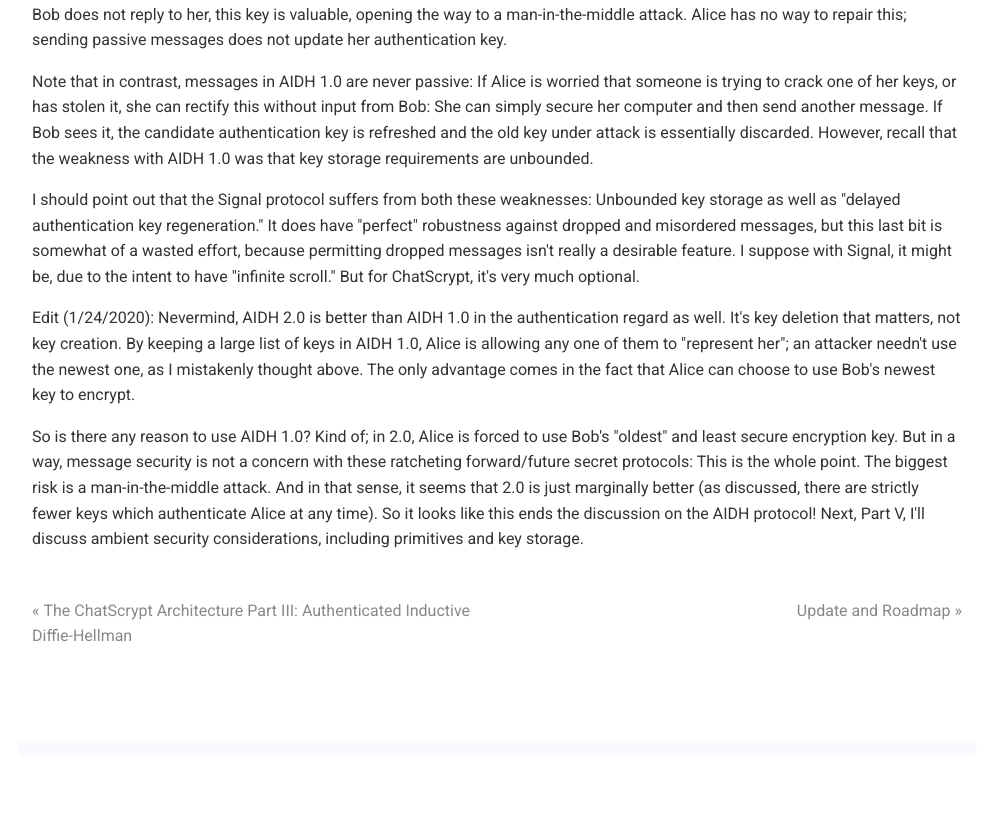
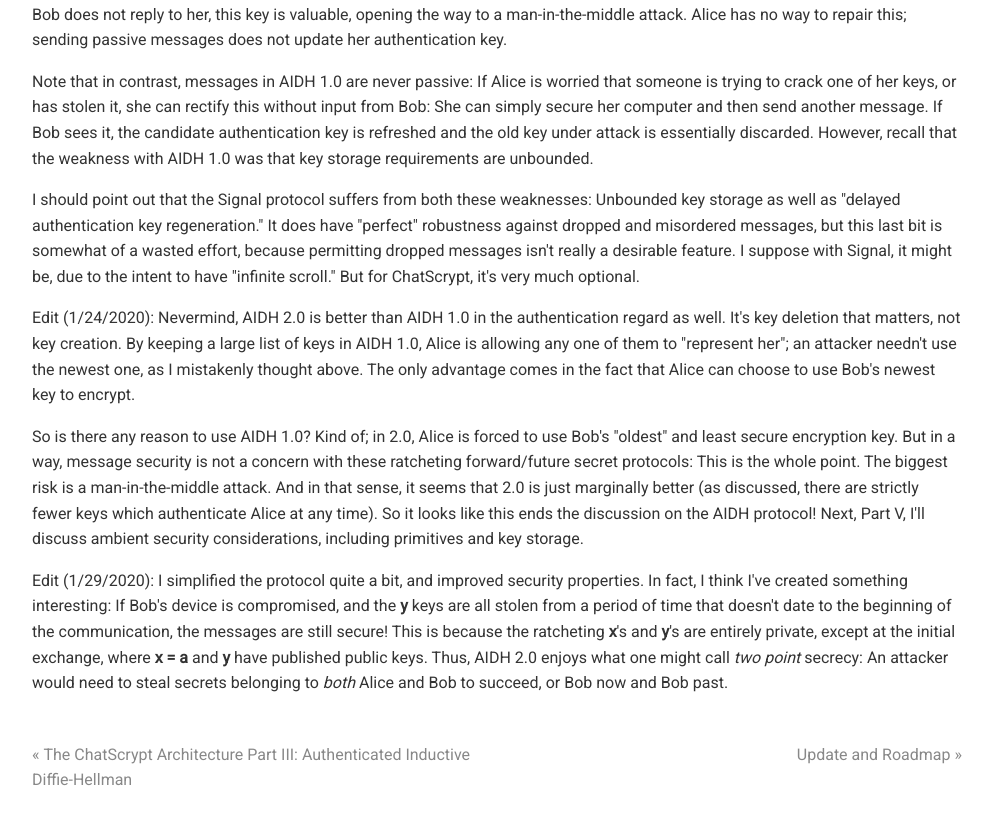
Before and after one commit to chatscrypt/chatscrypt.github.io, a Jekyll site: the page built from _posts/2020-01-24-the-chatscrypt-architecture-part-iv-authenticated-inductive-diffie-hellman-2.html, in a window 1280 px wide and 900 px high, scrolled down 2655 px. Shown: the top 825 px of the window, without its empty margins (143-1135 px from the left). Built offline with Jekyll 4.4.1, drawn with Linux system fonts in a browser that asks for light colours; comment, search, counter and statistics services are not loaded; before the commit the page ends 3411 px from its top, so only the background shows below that.

Commit message:
Update 2020-01-24-the-chatscrypt-architecture-part-iv-authenticated-inductive-diffie-hellman-2.html

```diff
--- a/_posts/2020-01-24-the-chatscrypt-architecture-part-iv-authenticated-inductive-diffie-hellman-2.html
+++ b/_posts/2020-01-24-the-chatscrypt-architecture-part-iv-authenticated-inductive-diffie-hellman-2.html
@@ -74,6 +74,7 @@ There is some key deletion in the receiving phase; Bob needs to be sure it's saf
 
 <h2>Analysis</h2>
 
+
 <p>As discussed, these two implementations of AIDH are not better or worse than each other. They balance three things: 1. Authentication security (faster authentication key refresh), 2. message security (faster key deletion), and 3. robustness against dropped/misordered messages. AIDH 1.0 achieved 1 and 3, but was weak at 2, with potentially large numbers of keys stored. AIDH 2.0 achieves 2 and 3, but is slightly weaker at 1.
 
 <p>There might be the possibility of a third implementation, which achieves 1 and 2 but is weak at 3. Here, the implementation would refuse to let Bob speak until he has read Alice's most recent message. This isn't great, as it's hard to prevent the very real case where Alice and Bob talk over each other. Then they both update their keys, and a fraction of a second later, they both receive messages they can't decrypt. Neither can authenticate the other, though in principle they can still communicate using the attached public keys in the messages.
@@ -89,3 +90,7 @@ There is some key deletion in the receiving phase; Bob needs to be sure it's saf
 <p>Edit (1/24/2020): Nevermind, AIDH 2.0 is better than AIDH 1.0 in the authentication regard as well. It's key deletion that matters, not key creation. By keeping a large list of keys in AIDH 1.0, Alice is allowing any one of them to "represent her"; an attacker needn't use the newest one, as I mistakenly thought above. The only advantage comes in the fact that Alice can choose to use Bob's newest key to encrypt.
 
 <p>So is there any reason to use AIDH 1.0? Kind of; in 2.0, Alice is forced to use Bob's "oldest" and least secure encryption key. But in a way, message security is not a concern with these ratcheting forward/future secret protocols: This is the whole point. The biggest risk is a man-in-the-middle attack. And in that sense, it seems that 2.0 is just marginally better (as discussed, there are strictly fewer keys which authenticate Alice at any time). So it looks like this ends the discussion on the AIDH protocol! Next, Part V, I'll discuss ambient security considerations, including primitives and key storage.
+
+
+
+<p>Edit (1/29/2020): I simplified the protocol quite a bit, and improved security properties. In fact, I think I've created something interesting: If Bob's device is compromised, and the <b>y</b> keys are all stolen from a period of time that doesn't date to the beginning of the communication, the messages are still secure! This is because the ratcheting <b>x</b>'s and <b>y</b>'s are entirely private, except at the initial exchange, where <b>x = a</b> and <b>y</b> have published public keys. Thus, AIDH 2.0 enjoys what one might call <i>two point</i> secrecy: An attacker would need to steal secrets belonging to <i>both</i> Alice and Bob to succeed, or Bob now and Bob past.
```
